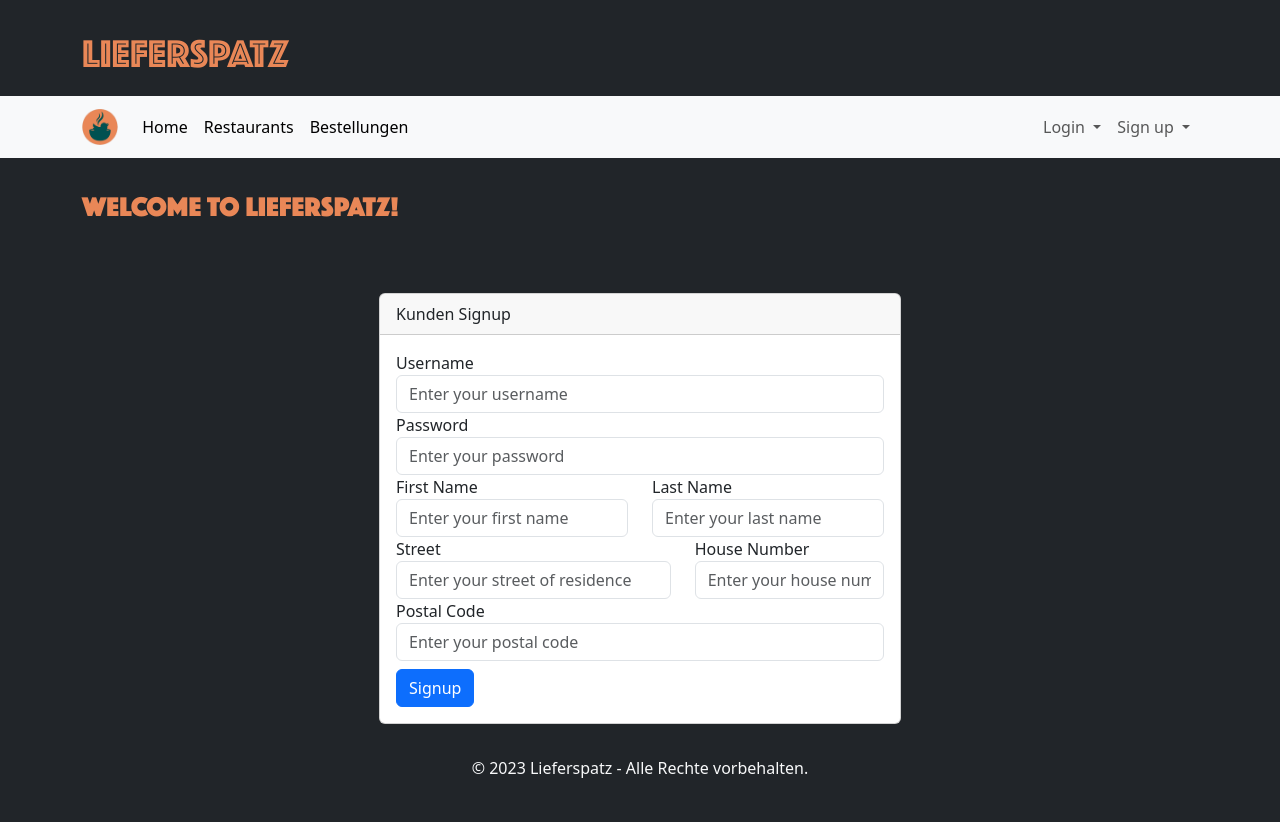
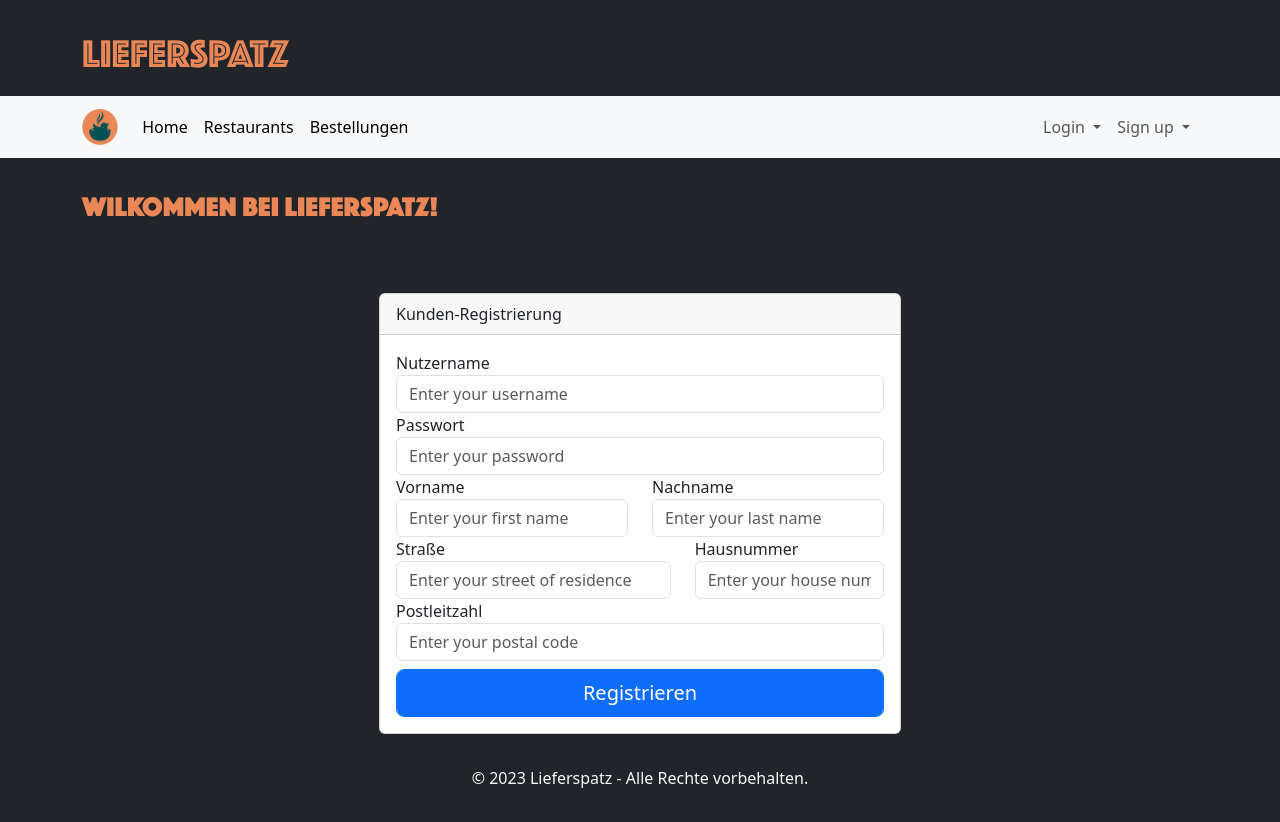
Before and after one commit to KatinkaMeer/db-praktikum, a Flask app: page /signup/customer in a window 1280 px wide. Before the commit the page ends 778 px from the top, so only its background shows below. Run offline with Flask 3, Linux system fonts and the light colour scheme; parts of the project's set-up code (start-up, migrations or seed data) failed here and were passed over.

Commit message:
german texts
made some texts in the signup and login german for consistency

```diff
--- a/templates/login.html
+++ b/templates/login.html
@@ -9,7 +9,7 @@
         <div class="col-md-6">
             <div class="card">
                 <div class="card-header">
-                    {% if business %} Business {% else %} Kunden {% endif %} Login
+                    {% if business %} Geschäfts-{% else %} Kunden-{% endif %}Login
                 </div>
                 <div class="card-body">
                     <form action="" method="POST">
@@ -21,7 +21,7 @@
                             <label for="password">Password</label>
                             <input name = "password" type="password" class="form-control" id="password" placeholder="Enter your password">
                         </div>
-                        <div class="form-check">
+                        <div class="form-check mt-1">
                             <input name = "stayloggedin" type="checkbox" class="form-check-input" id="stayloggedin">
                             <label class="form-check-label" for="stayloggedin">Angemeldet bleiben</label>
                         </div>
@@ -31,7 +31,7 @@
                         {% if wrong_credentials %}
                         <p class="text-danger">Falsche Zugangsdaten</p>
                         {% endif %}
-                        <button class="btn btn-primary mt-2">Login</button>
+                        <button class="btn btn-lg btn-primary mt-2 form-control">Anmelden</button>
                     </form>
                 </div>
             </div>
--- a/templates/signup.html
+++ b/templates/signup.html
@@ -1,6 +1,6 @@
 {% extends "base.html" %}
 {% block title %}Sign up Page{% endblock %}
-{% block heading %}Welcome to Lieferspatz!{% endblock %}
+{% block heading %}Wilkommen bei Lieferspatz!{% endblock %}
 
 {% block content %}
   <!--Login Panel-->
@@ -10,44 +10,44 @@
             <div class="card">
                 {% if business %}
                 <div class="card-header">
-                    Business Signup
+                    Geschäfts-Registrierung
                 </div>
                 <div class="card-body">
                     <form action="" method="POST" enctype=multipart/form-data>
                         <div class="form-group">
-                            <label for="username">Username</label>
+                            <label for="username">Nutzername</label>
                             {% if username_taken %}
                             <p class="text-danger">Nutzername bereits vergeben</p>
                             {% endif %}
                             <input name = "username" type="text" class="form-control" id="username" placeholder="Enter your username">
                         </div>
                         <div class="form-group">
-                            <label for="password">Password</label>
+                            <label for="password">Passwort</label>
                             <input name = "password" type="password" class="form-control" id="password" placeholder="Enter your password">
                         </div>
                         <div class="form-group row">
                             <div class="col-sm-6">
-                                <label for="restaurantname">Restaurant name</label>
+                                <label for="restaurantname">Restaurantname</label>
                                 <input name = "restaurantname" type="text" class="form-control" id="restaurantname" placeholder="Enter your restaurant name">
                             </div>
                             <div class="col-sm-6">
-                                <label for="description">Description</label>
+                                <label for="description">Beschreibung</label>
                                 <input name = "description" type="text" class="form-control" id="description" placeholder="Enter your restaurant description">
                             </div>
                         </div>
                         <div class="form-group row">
                             <div class="col-sm-7">
-                                <label for="street">Street</label>
+                                <label for="street">Straße</label>
                                 <input name = "street" type="text" class="form-control" id="street" placeholder="Enter your street of residence">
                             </div>
                             <div class="col-sm-5">
-                                <label for="housenumber">House Number</label>
+                                <label for="housenumber">Hausnummer</label>
                                 <input name = "housenumber" type="text" class="form-control" id="housenumber" placeholder="Enter your house number">
                             </div>
                         </div>
                         <div class="form-group row">
                             <div class="col-sm-4">
-                                <label for="postalcode">Postal Code</label>
+                                <label for="postalcode">Postleitzahl</label>
                                 <input name = "postalcode" type="text" class="form-control" id="postalcode" placeholder="Enter your postal code">
                             </div>
                             <div class="col">
@@ -58,55 +58,55 @@
                         {% if missing_fields %}
                         <p class="text-danger">Bitte füllen Sie alle Textfelder aus</p>
                         {% endif %}
-                        <button type="submit" class="btn btn-primary mt-2">Signup</button>
+                        <button type="submit" class="btn btn-lg btn-primary mt-2 form-control">Registrieren</button>
                     </form>
                 </div>
             </div>
                 {% else %}
                 <div class="card-header">
-                    Kunden Signup
+                    Kunden-Registrierung
                 </div>
                 <div class="card-body">
                     <form action="" method="POST">
                         <div class="form-group">
-                            <label for="username">Username</label>
+                            <label for="username">Nutzername</label>
                             {% if username_taken %}
                             <p class="text-danger">Nutzername bereits vergeben</p>
                             {% endif %}
                             <input name = "username" type="text" class="form-control" id="username" placeholder="Enter your username">
                         </div>
                         <div class="form-group">
-                            <label for="password">Password</label>
+                            <label for="password">Passwort</label>
                             <input name = "password" type="password" class="form-control" id="password" placeholder="Enter your password">
                         </div>
                         <div class="form-group row">
                             <div class="col-sm-6">
-                                <label for="firstname">First Name</label>
+                                <label for="firstname">Vorname</label>
                                 <input name = "firstname" type="text" class="form-control" id="firstname" placeholder="Enter your first name">
                             </div>
                             <div class="col-sm-6">
-                                <label for="lastname">Last Name</label>
+                                <label for="lastname">Nachname</label>
                                 <input name = "lastname" type="text" class="form-control" id="lastname" placeholder="Enter your last name">
                             </div>
                         </div>
                         <div class="form-group row">
                             <div class="col-sm-7">
-                                <label for="street">Street</label>
+                                <label for="street">Straße</label>
                                 <input name = "street" type="text" class="form-control" id="street" placeholder="Enter your street of residence">
                             </div>
                             <div class="col-sm-5">
-                                <label for="housenumber">House Number</label>
+                                <label for="housenumber">Hausnummer</label>
                                 <input name = "housenumber" type="text" class="form-control" id="housenumber" placeholder="Enter your house number">
                             </div>
                         </div>
                         <div class="form-group">
-                            <label for="postalcode">Postal Code</label>
+                            <label for="postalcode">Postleitzahl</label>
                             <input name = "postalcode" type="text" class="form-control" id="postalcode" placeholder="Enter your postal code">
                         </div>
                         {% if missing_fields %}
                         <p class="text-danger">Bitte füllen Sie alle Textfelder aus</p>
                         {% endif %}
-                        <button type="submit" class="btn btn-primary mt-2">Signup</button>
+                        <button type="submit" class="btn btn-lg btn-primary mt-2 form-control">Registrieren</button>
                     </form>
                 </div>
             </div>
```
